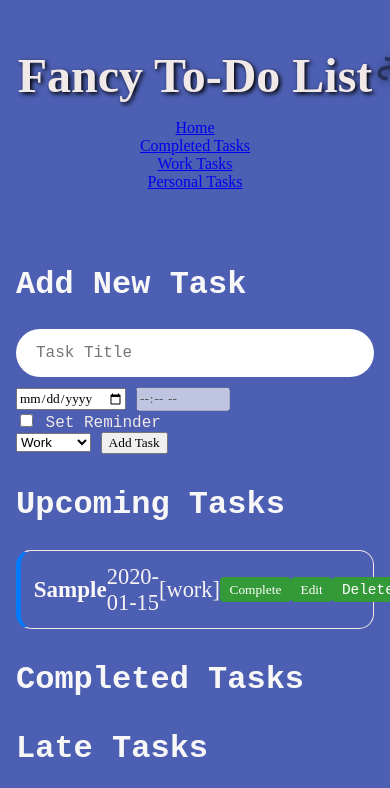
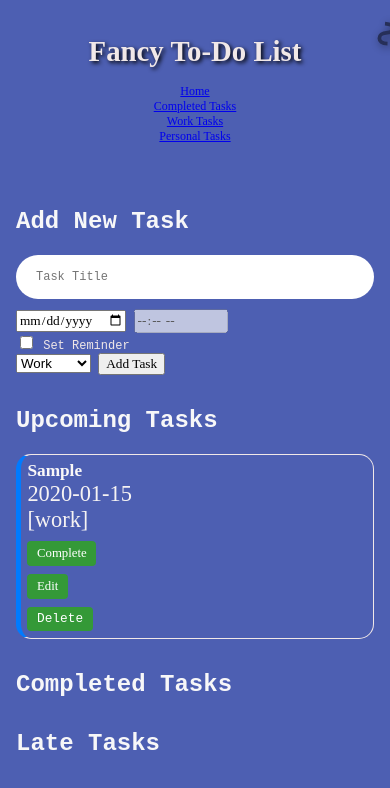
Before and after one commit to Buffaluv07/TodoTEST, a plain HTML site: page index.html in a window 390 px wide. Both pictures are taken after typing "Sample", "2020-01-15" into the empty fields and a click on the button "Add Task". Shown: the top 788 px of the page. Drawn offline with Linux system fonts and the light colour scheme.

Commit message:
new layout

```diff
--- a/style.css
+++ b/style.css
@@ -1,24 +1,19 @@
+/* Base styles (for desktop and larger screens) */
 body {
-    font-family: Merriweather;
+    font-family: 'Courier New', Courier, monospace;
     margin: 0;
     padding: 0;
     background-color: #4d5fb2;
-}
-body {
-    font-family:'Courier New', Courier, monospace; /* Set the global font */
-    margin: 0;
-    padding: 0;
-    background-color: #4d5fb2;
-    color: #f1e8e8; /* Default text color */
+    color: #f1e8e8;
 }
 
 h2, h3, h4, h5, h6 {
-    font-family: 'Courier New', Courier, monospace; /* Ensure headings use the same font */
-    color: #f1e8e8; /* Consistent heading color */
+    font-family: 'Courier New', Courier, monospace;
+    color: #f1e8e8;
 }
 
 p, ul, li, span, input, button, textarea {
-    font-family: 'Merriweather', serif; /* Apply the global font to all text elements */
+    font-family: 'Merriweather', serif;
 }
 
 header {
@@ -27,6 +22,7 @@ header {
     padding: 1rem;
     text-align: center;
 }
+
 .header-logo svg {
     width: 50px;
     height: 50px;
@@ -41,7 +37,8 @@ header {
 main {
     padding: 1rem;
 }
-h1{
+
+h1 {
     font-size: 3rem;
     color: #f1e8e8;
     text-align: center;
@@ -53,6 +50,7 @@ h1{
 section {
     margin-bottom: 2rem;
 }
+
 .new-task-selection {
     display: flex;
     justify-content: space-between;
@@ -79,13 +77,13 @@ ul {
     padding: 0.8rem;
     border: 1px solid #f1e8e8;
     border-radius: 15px;
-    font-size:larger;
+    font-size: larger;
     color: #f1e8e8;
 }
 
 .task-item .task-title {
     font-weight: bold;
-    font-size:larger;
+    font-size: larger;
     color: #faf8f8;
 }
 
@@ -103,7 +101,8 @@ ul {
     border-radius: 4px;
     cursor: pointer;
 }
-#task-title{
+
+#task-title {
     display: flex;
     flex-direction: column;
     box-sizing: border-box;
@@ -125,7 +124,6 @@ ul {
     border-left: 5px solid #007BFF;
 }
 
-
 .personal-task {
     border-left: 5px solid #FF5733;
 }
@@ -136,6 +134,7 @@ ul {
     color: #e16464;
     font-weight: bold;
 }
+
 /* Background Music Section */
 #background-music-section {
     margin: 1rem 0;
@@ -159,6 +158,7 @@ ul {
 #background-music-section button:hover {
     background-color: #456ca0;
 }
+
 /* Notes Section */
 #notes-section {
     margin: 2rem 0;
@@ -226,8 +226,6 @@ ul {
     background-color: #808781;
 }
 
-
-
 /* Styling for Delete Buttons */
 .delete-task {
     background-color: #d9534f;
@@ -250,3 +248,60 @@ ul {
     background-color: #ac2e25;
     transform: translateY(0);
 }
+
+/* Responsive styles for smaller screens */
+@media (max-width: 768px) {
+    header {
+        flex-direction: column;
+        align-items: center;
+        text-align: center;
+    }
+
+    .task-item {
+        flex-direction: column;
+        align-items: flex-start;
+        padding: 0.5rem;
+        font-size: 1rem;
+    }
+
+    .task-item button {
+        margin-top: 0.5rem;
+    }
+
+    h1 {
+        font-size: 2rem;
+    }
+
+    h2 {
+        font-size: 1.5rem;
+    }
+
+    #background-music-section,
+    #notes-section {
+        padding: 0.5rem;
+    }
+}
+
+@media (max-width: 480px) {
+    body {
+        font-size: 12px;
+    }
+
+    h1 {
+        font-size: 1.8rem;
+    }
+
+    .task-item {
+        padding: 0.4rem;
+        font-size: 0.9rem;
+    }
+
+    .task-item button {
+        font-size: 0.8rem;
+        padding: 0.3rem 0.6rem;
+    }
+
+    #new-note-form textarea {
+        height: 80px;
+    }
+}
```
